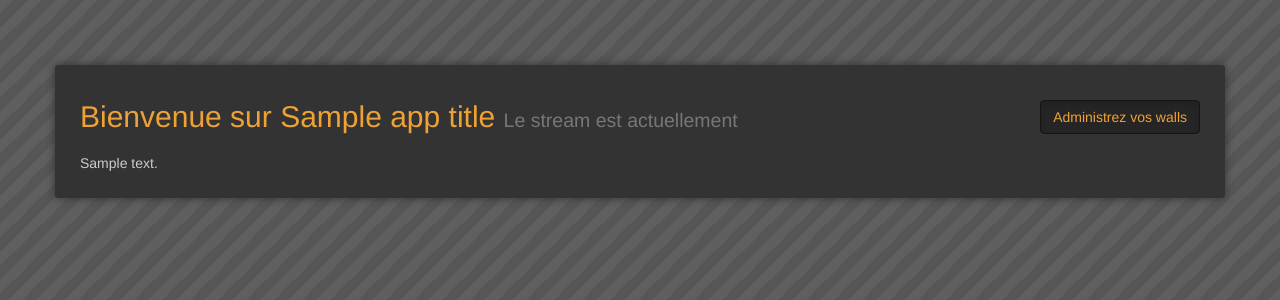
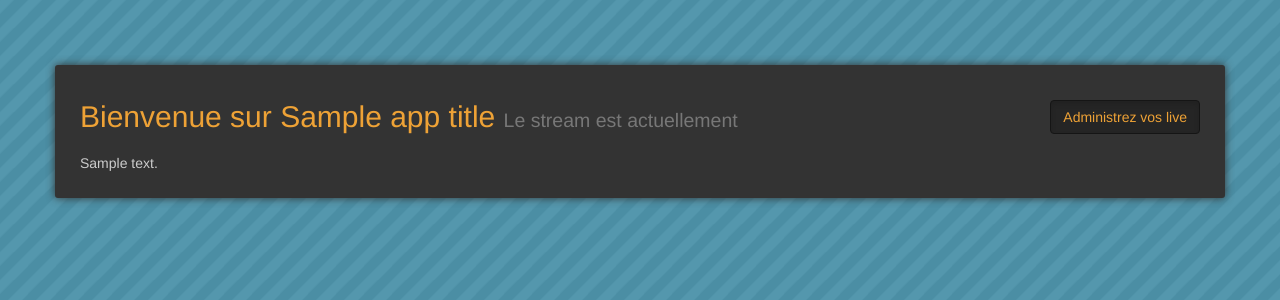
Before and after one commit to sftech2013/live, a Python web app: template app/templates/home.html in a window 1280 px wide. Shown: the top 300 px of the page. Run offline with Jinja, Linux system fonts and the light colour scheme; the template is opened without the code that fills it: most values are stand-ins (such as "Sample title", 1, 10 or a date in 2020).

Commit message:
Update home.html

```diff
--- a/app/templates/home.html
+++ b/app/templates/home.html
@@ -3,7 +3,7 @@
 <link rel="stylesheet" type="text/css" href="/static/css/admin.css"/>
 <style type="text/css">
 body {
-    background: url("/static/img/bg_masked_50.png") repeat scroll 0 0 #595959;
+    background: url("/static/img/bg_masked_50.png") repeat scroll 0 0 #43C7F4;
 }
 </style>
 {% endblock %}
@@ -19,7 +19,7 @@ body {
         </div>
 
         <div class="intro">
-            <p class="pull-right"><a id="adminBtn" href="{{ url_for('admin.admin') }}" class="btn btn-blacky active">Administrez vos walls</a></p>
+            <p class="pull-right"><a id="adminBtn" href="{{ url_for('admin.admin') }}" class="btn btn-blacky active">Administrez vos live</a></p>
             <h2>
                 Bienvenue sur {{ app_title }}
                 <small>Le stream est actuellement <span id="status-stream" class="label label-default"></span></small>
```
